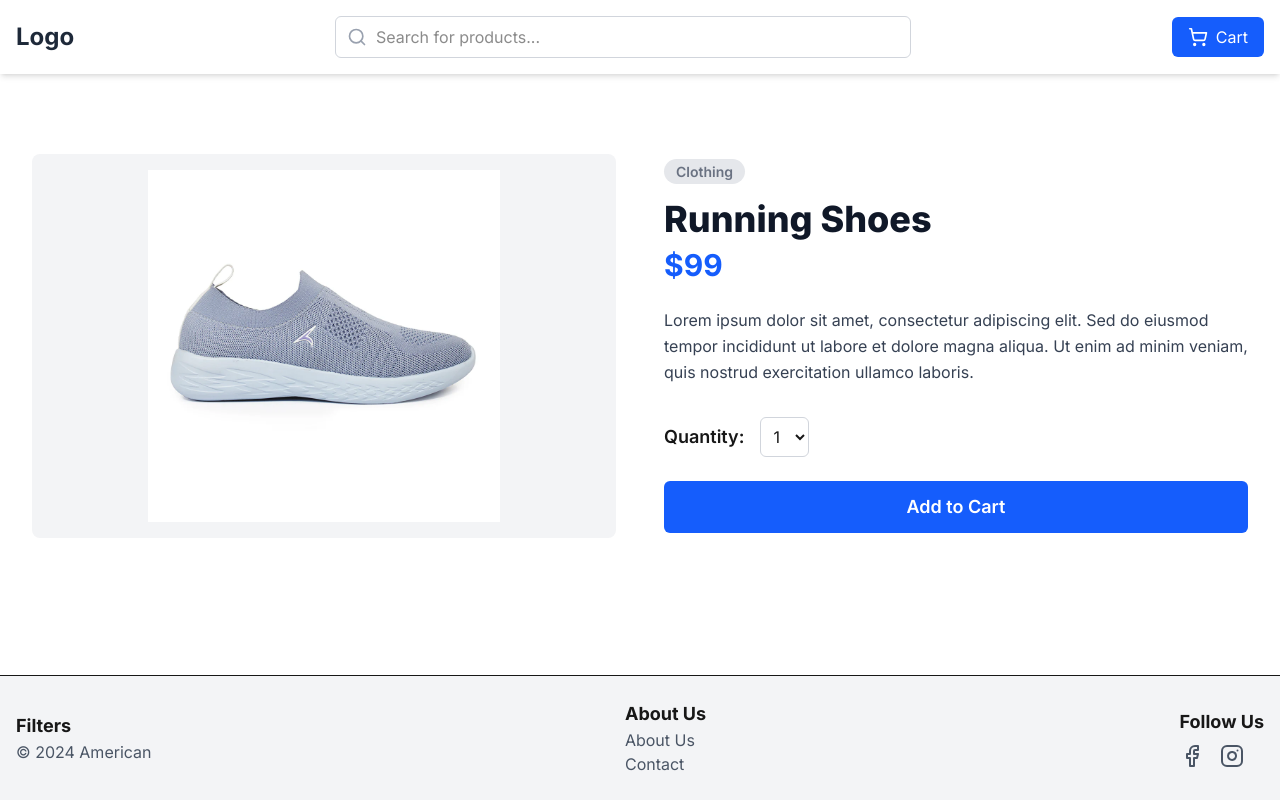
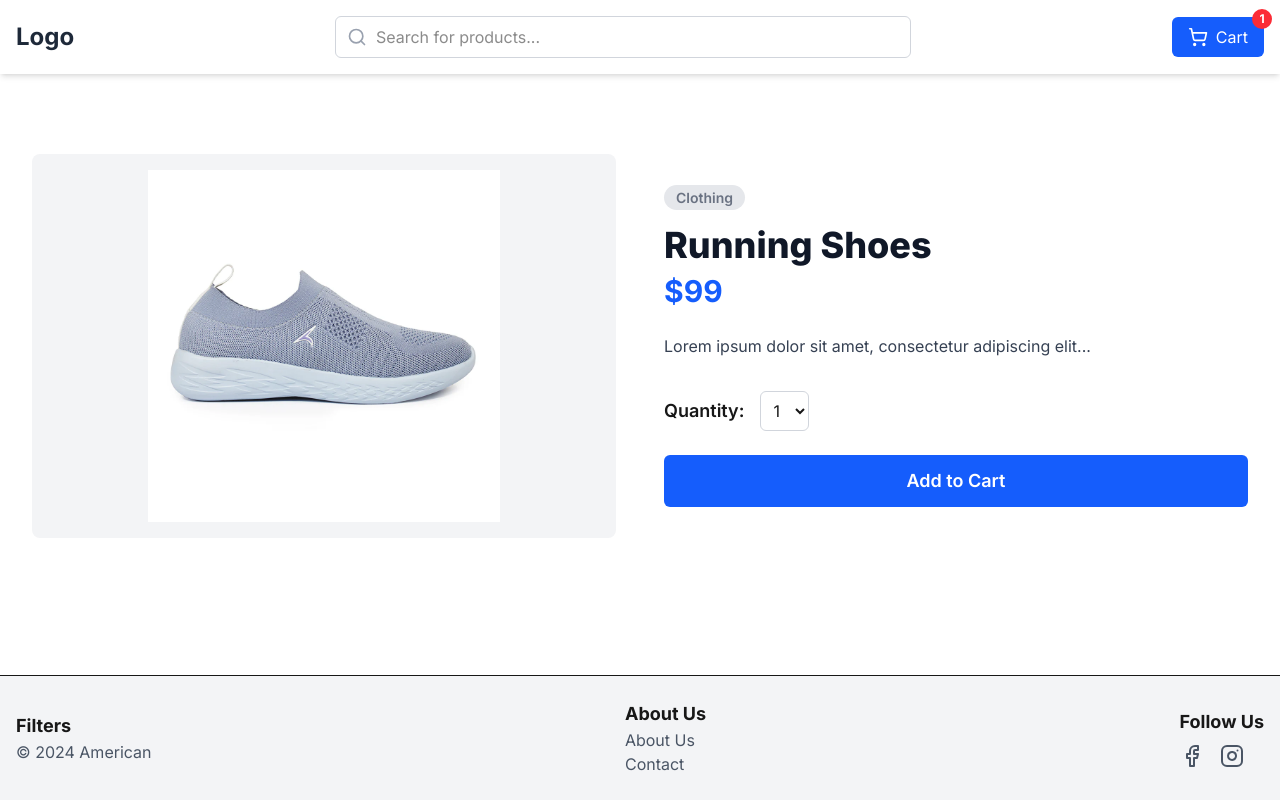
Before and after one commit to Trazer09/whatbytes-frontend, a Next.js app: page /product/1 in a window 1280 px wide. Both pictures are taken after a click on the button "Add to Cart". Built offline with nearby package versions, Linux system fonts and the light colour scheme.

Commit message:
Implement cart state management with React Context and localStorage

```diff
--- a/app/components/layout/Header.tsx
+++ b/app/components/layout/Header.tsx
@@ -1,32 +1,38 @@
 // app/components/layout/Header.tsx
+"use client"; // The header now needs to be a client component to access context
+
 import { Search, ShoppingCart } from 'lucide-react';
 import React from 'react';
+import { useCart } from '@/app/context/CartContext'; // Import the useCart hook
 
 export default function Header() {
+  const { cartCount } = useCart(); // Get the live cart count
+
   return (
-    <header className="bg-white shadow-md">
+    <header className="bg-white shadow-md sticky top-0 z-50">
       <div className="container mx-auto px-4 py-4 flex justify-between items-center">
-        {/* Logo */}
+        {/* Logo (no changes) */}
         <h1 className="text-2xl font-bold text-gray-800">Logo</h1>
 
-        {/* Search Bar */}
+        {/* Search Bar (no changes) */}
         <div className="relative flex-grow max-w-xl mx-8">
           <div className="absolute inset-y-0 left-0 pl-3 flex items-center pointer-events-none">
             <Search className="h-5 w-5 text-gray-400" />
           </div>
-          <input
-            type="text"
-            placeholder="Search for products..."
-            className="w-full pl-10 pr-4 py-2 border border-gray-300 rounded-md focus:outline-none focus:ring-2 focus:ring-blue-500"
-          />
+          <input type="text" placeholder="Search for products..." className="w-full pl-10 pr-4 py-2 border border-gray-300 rounded-md focus:outline-none focus:ring-2 focus:ring-blue-500"/>
         </div>
 
         {/* Cart Icon */}
-        <div className="flex items-center">
+        <div className="relative flex items-center">
           <button className="flex items-center gap-2 bg-blue-600 text-white px-4 py-2 rounded-md hover:bg-blue-700">
             <ShoppingCart className="h-5 w-5" />
             <span>Cart</span>
           </button>
+          {cartCount > 0 && (
+            <span className="absolute -top-2 -right-2 bg-red-500 text-white text-xs font-bold rounded-full h-5 w-5 flex items-center justify-center">
+              {cartCount}
+            </span>
+          )}
         </div>
       </div>
     </header>
--- /dev/null
+++ b/app/context/CartContext.tsx
@@ -0,0 +1,96 @@
+// app/context/CartContext.tsx
+"use client";
+
+import React, { createContext, useState, useContext, useEffect, ReactNode } from 'react';
+import { Product } from '@/app/data/products';
+
+// Define the shape of a single item in the cart
+export interface CartItem extends Product {
+  quantity: number;
+}
+
+// Define the shape of the context's value
+interface CartContextType {
+  cartItems: CartItem[];
+  addToCart: (product: Product, quantity: number) => void;
+  removeFromCart: (productId: number) => void;
+  updateQuantity: (productId: number, quantity: number) => void;
+  cartCount: number;
+}
+
+// 1. Create the context with a default value
+const CartContext = createContext<CartContextType | undefined>(undefined);
+
+// 2. Create the Provider component
+export const CartProvider = ({ children }: { children: ReactNode }) => {
+  const [cartItems, setCartItems] = useState<CartItem[]>([]);
+
+  // Effect to load cart from localStorage when the component mounts
+  useEffect(() => {
+    const storedCart = localStorage.getItem('cart');
+    if (storedCart) {
+      setCartItems(JSON.parse(storedCart));
+    }
+  }, []);
+
+  // Effect to save cart to localStorage whenever it changes
+  useEffect(() => {
+    localStorage.setItem('cart', JSON.stringify(cartItems));
+  }, [cartItems]);
+
+  const addToCart = (product: Product, quantity: number) => {
+    setCartItems(prevItems => {
+      const existingItem = prevItems.find(item => item.id === product.id);
+      if (existingItem) {
+        // If item exists, update its quantity
+        return prevItems.map(item =>
+          item.id === product.id
+            ? { ...item, quantity: item.quantity + quantity }
+            : item
+        );
+      } else {
+        // If item doesn't exist, add it to the cart
+        return [...prevItems, { ...product, quantity }];
+      }
+    });
+  };
+
+  const removeFromCart = (productId: number) => {
+    setCartItems(prevItems => prevItems.filter(item => item.id !== productId));
+  };
+
+  const updateQuantity = (productId: number, quantity: number) => {
+    if (quantity <= 0) {
+      // If quantity is 0 or less, remove the item
+      removeFromCart(productId);
+    } else {
+      setCartItems(prevItems =>
+        prevItems.map(item =>
+          item.id === productId ? { ...item, quantity } : item
+        )
+      );
+    }
+  };
+
+  // Calculate total number of items in the cart
+  const cartCount = cartItems.reduce((total, item) => total + item.quantity, 0);
+
+  const value = {
+    cartItems,
+    addToCart,
+    removeFromCart,
+    updateQuantity,
+    cartCount,
+  };
+
+  return <CartContext.Provider value={value}>{children}</CartContext.Provider>;
+};
+
+// 3. Create a custom hook for easy access to the context
+export const useCart = () => {
+  const context = useContext(CartContext);
+  if (context === undefined) {
+    throw new Error('useCart must be used within a CartProvider');
+  }
+  return context;
+};
--- a/app/layout.tsx
+++ b/app/layout.tsx
@@ -4,6 +4,7 @@ import { Inter } from "next/font/google";
 import "./globals.css";
 import Header from "./components/layout/Header";
 import Footer from "./components/layout/Footer";
+import { CartProvider } from "./context/CartContext"; // Import the provider
 
 const inter = Inter({ subsets: ["latin"] });
 
@@ -20,11 +21,13 @@ export default function RootLayout({
   return (
     <html lang="en">
       <body className={`${inter.className} bg-gray-50 flex flex-col min-h-screen`}>
-        <Header />
-        <main className="flex-grow container mx-auto px-4 py-8">
-          {children}
-        </main>
-        <Footer />
+        <CartProvider> {/* Wrap everything inside the CartProvider */}
+          <Header />
+          <main className="flex-grow container mx-auto px-4 py-8">
+            {children}
+          </main>
+          <Footer />
+        </CartProvider>
       </body>
     </html>
   );
--- a/app/product/[id]/page.tsx
+++ b/app/product/[id]/page.tsx
@@ -1,63 +1,66 @@
 // app/product/[id]/page.tsx
+"use client"; // We need interactivity, so this must be a client component
+
+import { useState } from 'react'; // Import useState
 import { products } from '@/app/data/products';
 import Image from 'next/image';
 import { notFound } from 'next/navigation';
+import { useCart } from '@/app/context/CartContext'; // Import our custom hook
 
-// This tells Next.js to render these pages at build time
-export function generateStaticParams() {
-  return products.map((product) => ({
-    id: String(product.id),
-  }));
-}
+// The generateStaticParams function can be removed or left as is.
+// Since we are making the page a client component, Next.js will handle it.
+// For simplicity in this step, you can remove it if you like.
 
-export default async function ProductDetailPage({ params }: { params: { id: string } }) {
+export default function ProductDetailPage({ params }: { params: { id: string } }) {
+  const [quantity, setQuantity] = useState(1); // State for the quantity selector
+  const { addToCart } = useCart(); // Get the addToCart function from our context
+
   const productId = parseInt(params.id, 10);
   const product = products.find((p) => p.id === productId);
 
-  // If no product is found, show a 404 page
   if (!product) {
     notFound();
   }
 
+  const handleAddToCart = () => {
+    addToCart(product, quantity);
+    alert(`${quantity} ${product.name}(s) added to cart!`); // Simple confirmation
+  };
+
   return (
     <div className="container mx-auto px-4 py-12">
       <div className="grid grid-cols-1 md:grid-cols-2 gap-12 items-center">
-        {/* Image Section */}
+        {/* Image Section (no changes here) */}
         <div className="relative h-96 w-full rounded-lg bg-gray-100 flex items-center justify-center">
-          <Image
-            src={product.image}
-            alt={product.name}
-            fill
-             className="object-contain p-4"
-            />
+          <Image src={product.image} alt={product.name} fill className="object-contain p-4"/>
         </div>
 
         {/* Details Section */}
         <div>
-          <span className="text-sm font-semibold text-gray-500 bg-gray-200 px-3 py-1 rounded-full">
-            {product.category}
-          </span>
+          {/* ...product name, price, description (no changes here) */}
+          <span className="text-sm font-semibold text-gray-500 bg-gray-200 px-3 py-1 rounded-full">{product.category}</span>
           <h1 className="text-4xl font-extrabold text-gray-900 mt-4 mb-2">{product.name}</h1>
           <p className="text-3xl font-bold text-blue-600 mb-6">${product.price}</p>
-
-          <p className="text-gray-700 leading-relaxed mb-8">
-            Lorem ipsum dolor sit amet, consectetur adipiscing elit. Sed do eiusmod tempor incididunt ut labore et dolore magna aliqua. Ut enim ad minim veniam, quis nostrud exercitation ullamco laboris.
-          </p>
+          <p className="text-gray-700 leading-relaxed mb-8">Lorem ipsum dolor sit amet, consectetur adipiscing elit...</p>
 
           {/* Quantity Selector */}
           <div className="flex items-center gap-4 mb-6">
             <label htmlFor="quantity" className="font-semibold text-lg">Quantity:</label>
-            <select id="quantity" className="border border-gray-300 rounded-md p-2">
-              <option value="1">1</option>
-              <option value="2">2</option>
-              <option value="3">3</option>
-              <option value="4">4</option>
-              <option value="5">5</option>
+            <select
+              id="quantity"
+              className="border border-gray-300 rounded-md p-2"
+              value={quantity}
+              onChange={(e) => setQuantity(Number(e.target.value))}
+            >
+              {[1, 2, 3, 4, 5].map(q => <option key={q} value={q}>{q}</option>)}
             </select>
           </div>
 
           {/* Add to Cart Button */}
-          <button className="w-full bg-blue-600 text-white py-3 rounded-md text-lg font-semibold hover:bg-blue-700 transition-colors">
+          <button
+            onClick={handleAddToCart}
+            className="w-full bg-blue-600 text-white py-3 rounded-md text-lg font-semibold hover:bg-blue-700 transition-colors"
+          >
             Add to Cart
           </button>
         </div>
```
